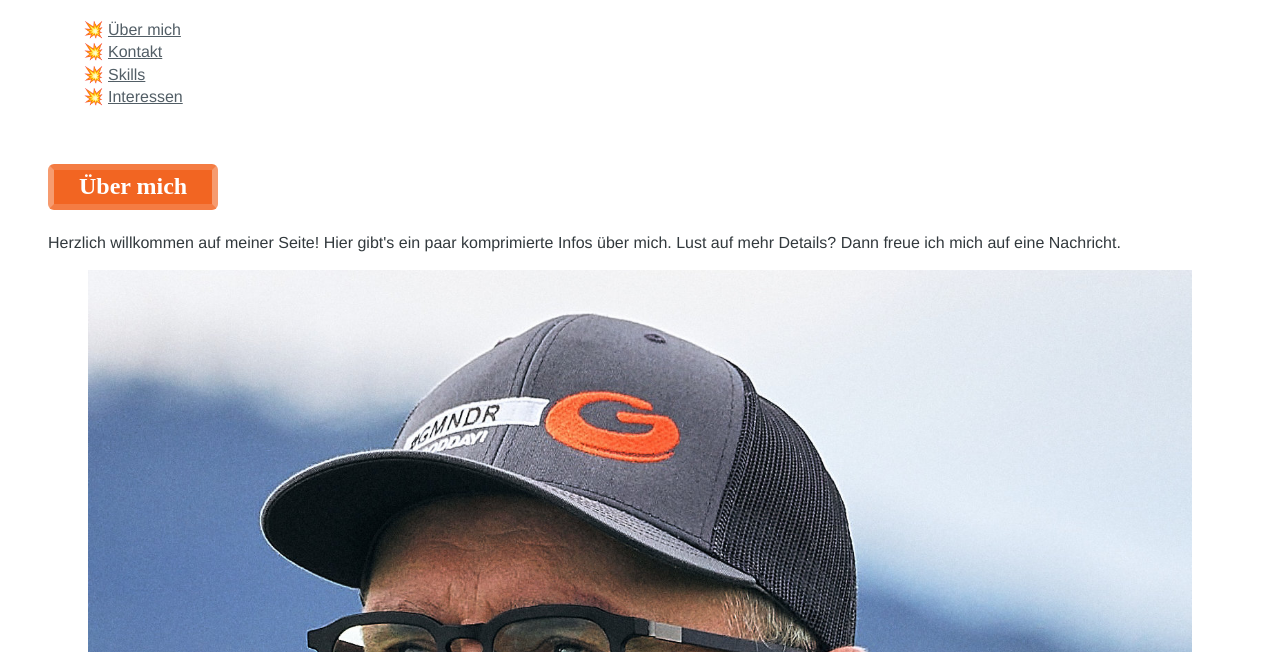
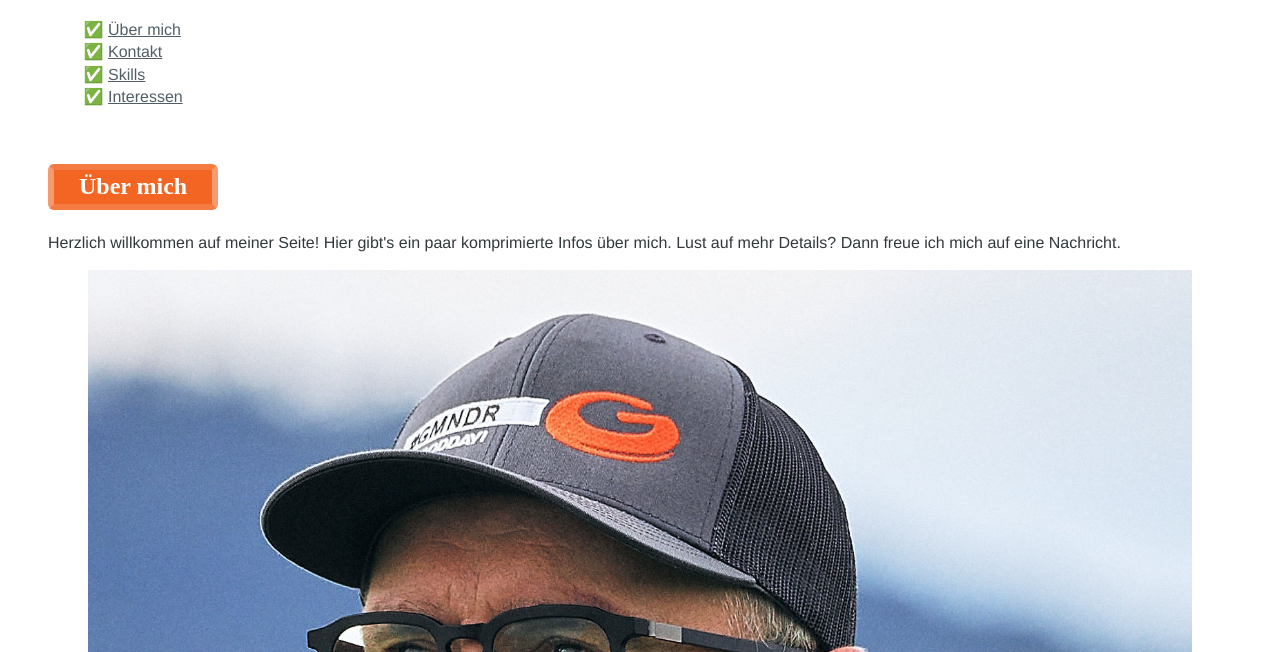
Before and after one commit to markusgemeinder/markusgemeinder, a website: page index.html in a window 1280 px wide. Shown: the part 148-800 px from the top of the page. Drawn offline with Linux system fonts and the light colour scheme.

Commit message:
Change list style (test)

```diff
--- a/css/styles.css
+++ b/css/styles.css
@@ -58,7 +58,7 @@ figcaption {
 }
 
 ul {
-  list-style: "💥 ";
+  list-style: "✅ ";
   padding-left: 60px;
 }
 
```
Also changed, not shown: 1 other file.
